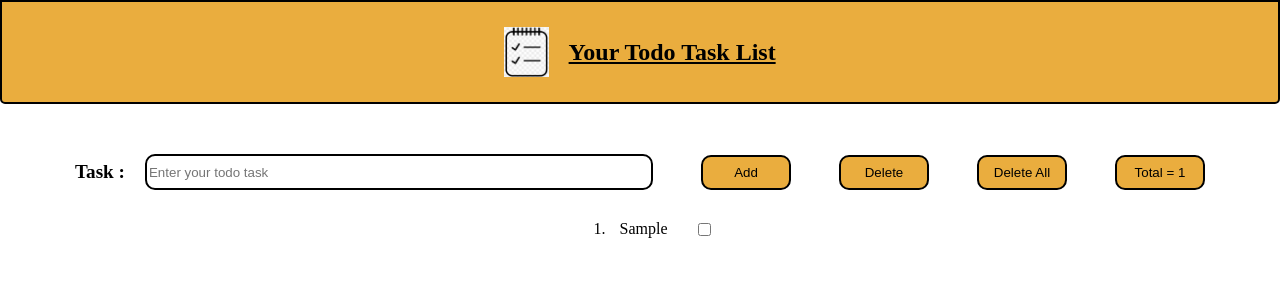
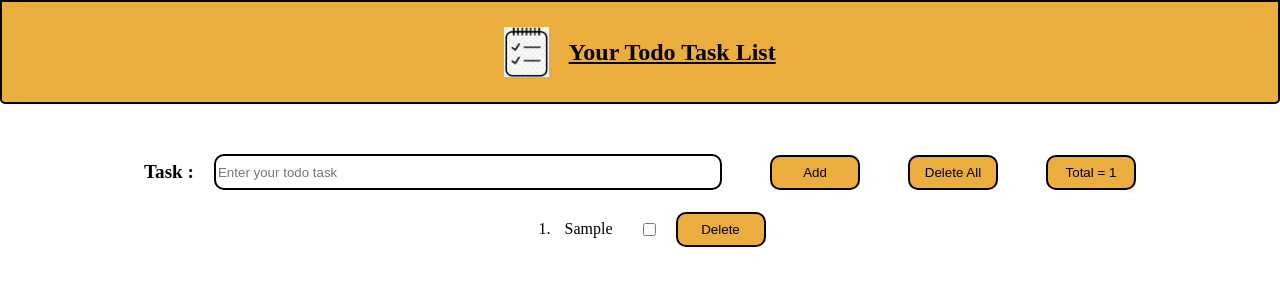
Before and after one commit to VookaKavyaSuma/todo-list, a React (Vite) app: page / in a window 1280 px wide. Both pictures are taken after typing "Sample" into the empty fields and a click on the button "Add". Shown: the top 300 px of the page. Built offline with nearby package versions, Linux system fonts and the light colour scheme.

Commit message:
Added delete button to each task

```diff
--- a/src/TodoApp.css
+++ b/src/TodoApp.css
@@ -61,3 +61,12 @@
     justify-content: center;
     gap: 20px;
 }
+
+.todo-list-items button {
+    background-color: rgb(234, 173, 62);;
+    color: black;
+    border: black solid 2px;
+    height: 35px;
+    width: 90px;
+    border-radius: 10px;
+}
--- a/src/TodoApp.jsx
+++ b/src/TodoApp.jsx
@@ -9,7 +9,11 @@ export default function TodoApp() {
     let [newTask, setNewTask] = useState("");
 
     let addNewTask = () => {
-        setTodos([...todos, {newTask , id : uuidv4()}]);
+        setTodos(
+            (prevTodos) => {
+                return [...prevTodos, {newTask , id : uuidv4()}]
+            }
+        );
         setNewTask("");
     }
 
@@ -26,6 +30,10 @@ export default function TodoApp() {
         setCount(0);
     }
 
+    let removeTodoValue = (id) => {
+        setTodos(() => todos.filter((prevTodos) => prevTodos.id != id));
+    }
+
     return (
         <div>
             <div className='todo-list-header'>
@@ -38,8 +46,6 @@ export default function TodoApp() {
                 &nbsp;&nbsp;
                 <button onClick={addNewTask}>Add</button>
                 &nbsp;&nbsp;
-                <button onClick={deleteTodoValue}>Delete</button>
-                &nbsp;&nbsp;
                 <button onClick={deleteAllTodoValue}>Delete All</button>
                 &nbsp;&nbsp;
                 <button>Total = {todos.length}</button>
@@ -50,6 +56,7 @@ export default function TodoApp() {
                         <div className='todo-list-items'  key={todo.id}>
                             <li>{todo.newTask}</li>
                             <input type="checkbox" className='todo-list-items-checkbox'/>
+                            <button onClick={() => removeTodoValue(todo.id)}>Delete</button>
                         </div>
                         )
                     }
```
